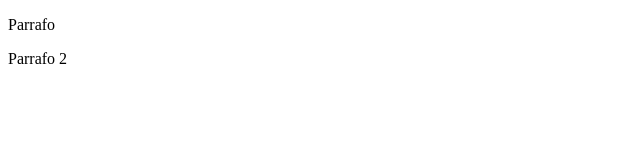
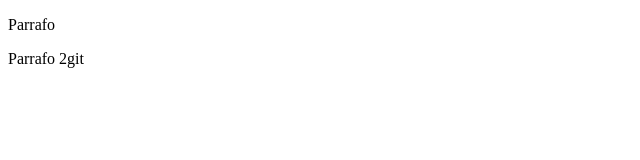
Before and after one commit to byrongmb/git-curso, a plain HTML site: page index.html in a window 1280 px wide. Shown: the full height of the page, 0-640 px from the left. Drawn offline with Linux system fonts and the light colour scheme.

Commit message:
Visual Code

```diff
--- a/index.html
+++ b/index.html
@@ -6,7 +6,7 @@
     <body>
         <p>Parrafo</p>
         <p2>
-            Parrafo 2
+            Parrafo 2git
         </p2>
     </body>
 </html>
```
